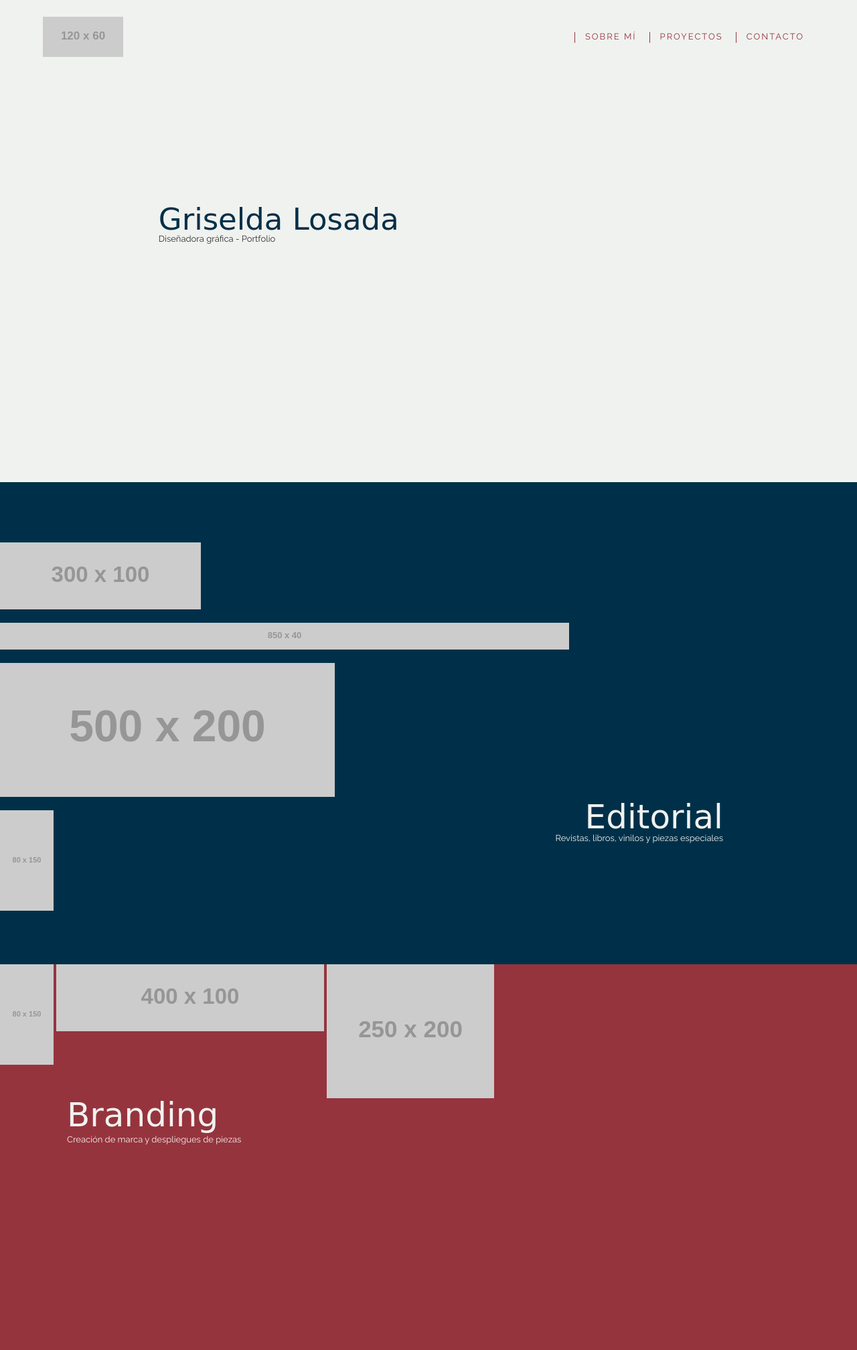
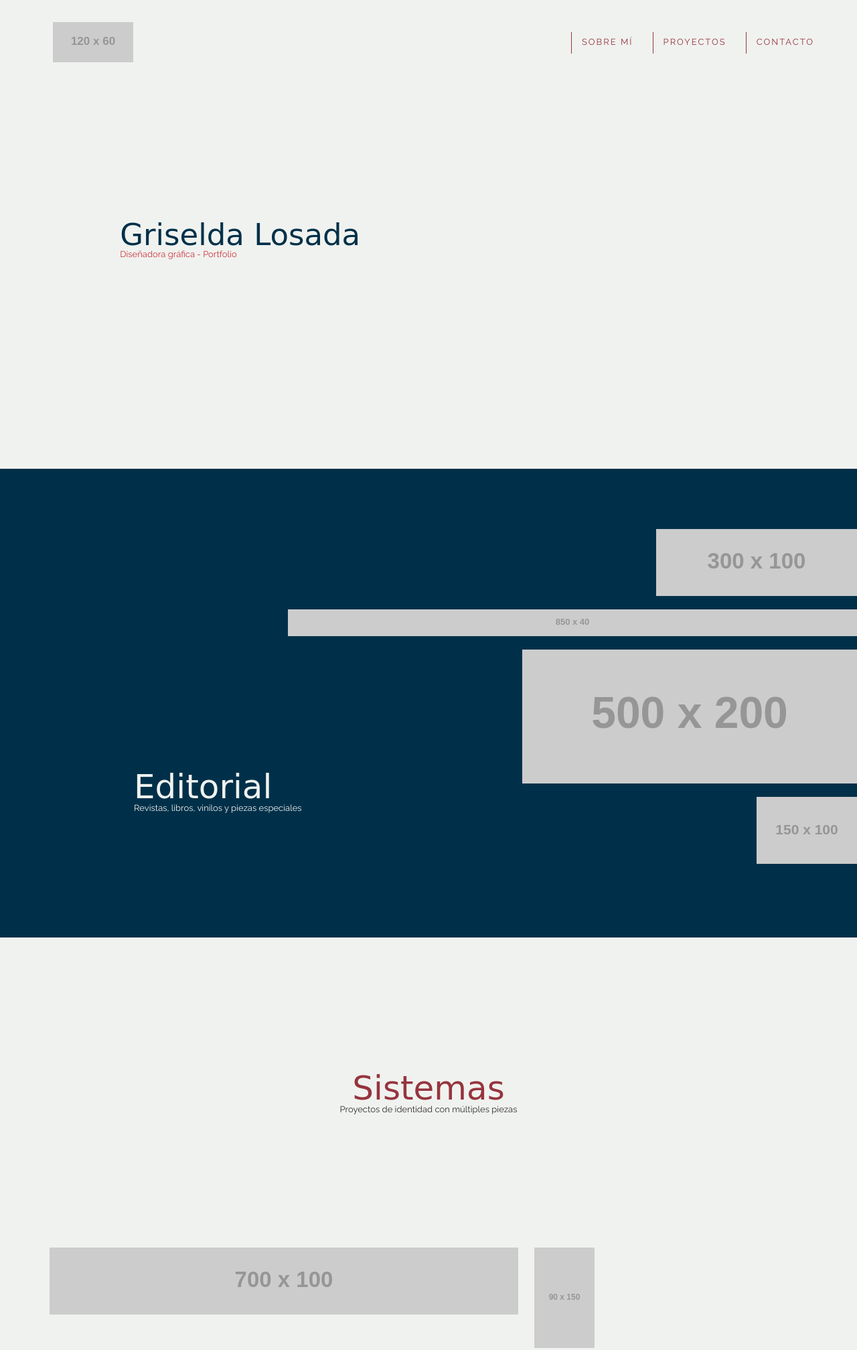
Before and after one commit to gylosada/trabajopractico, a plain HTML site: page index.html in a window 1280 px wide. Shown: the top 2016 px of the page at 67% size. Drawn offline with Linux system fonts and the light colour scheme; placeholder pictures from the web are drawn by us; a web font is replaced by a local one.

Commit message:
Agregando animaciones

```diff
--- a/css/style.css
+++ b/css/style.css
@@ -11,7 +11,7 @@ h1,h2{
 
 h1{
 	font-size: 45px;
-	padding-top: 220px;
+	padding-top: 200px;
 	color: #003049;
 }
 
@@ -44,23 +44,32 @@ section{
 	box-sizing: border-box;
 }
 
-/*-------- header --------*/
+/*------------ header ------------*/
+/*--
+header{
+	background-image: url(../imagenes/headerback.png);
+	background-origin: content-box;
+	background-repeat: no-repeat;
+	background-size: cover;
+}--*/
 
 
-header{
-	height: 720px;
+header div{
+	height: 700px;
 	padding-top: 25px;
 	box-sizing: border-box;
 }
 
+header div:nth-child(2){
+	padding-left: 10%;
+}
 
-.navprincipal a{
-	text-decoration: none;
-	font-family: "Raleway", arial, sans-serif;
-	font-size: 13px;
-	color: #96343E;
-	display: inline-block;
+.logo:hover{
+	filter: hue-rotate(100deg);
+	width: 100%;
+	height: auto;
 }
+
 
 .navprincipal{
 	box-sizing: border-box;
@@ -74,19 +83,45 @@ header{
 	box-sizing: border-box;
 }
 
+.navprincipal ul li:first-child,
+.navprincipal ul li:nth-child(2){
+	padding-right: 25px;
+}
+
+
 .navprincipal ul li{
 	list-style-type: none;
 	display: inline-block;
-	padding: 0 15px 0 15px;
 	border-left: 1px solid #96343E;
+	box-sizing: border-box;
 }
 
-/*-- Nav hover
-.navprincipal li:hover{
-	background-color: #96343E;
-	transition: 1s;
-	transform: scaleX(10);
-}--*/
+
+.navprincipal a{
+	font-family: "Raleway", arial, sans-serif;
+	font-size: 13px;
+	padding: 8px 0px 10px 15px;
+	color: #96343E;
+	display: inline-block;
+}
+
+
+
+/*----- Nav hover -----*/
+.navprincipal li:after {
+	display: block;
+	content: "";
+	border-bottom: 1px solid  #96343E;
+	transform: scaleX(0);
+	transition: transform 0.5s;
+}
+
+.navprincipal li:hover:after{
+	transform: scaleX(1);
+    transform-origin: 0% 100%;
+}
+/*-------------------------*/
+
 
 .menu{
 	text-decoration: none;
@@ -110,10 +145,15 @@ header{
 }
 
 
+header p{
+	color: #CE343E;
+}
+
+
 .icono{
 	position: absolute;
-	right: 80px;
-	bottom: 25px;
+	right: 70px;
+	bottom: 30px;
 }
 .icono a{
 	color: #9A9999;
@@ -122,14 +162,22 @@ header{
 	display: inline-block;
 }
 
+.icono a:last-child{
+	padding-right: 0;
+}
+
 .icono a:hover{
 	color: #96343E;
 	transform: scale(1.3);
-	transition: 0.4s;
+	transition: 0.3s;
+}
+
+h1:hover{
+	color: #96343E;
 }
 
 
-/*-------- Editorial --------*/
+/*------------ Editorial ------------*/
 
 
 .fondoazul{
@@ -137,26 +185,29 @@ header{
 }
 
 .editorial{
-	height: 720px;
+	height: 700px;
 }
 
 .editorial h2{
-	top: 475px;
-    right: 200px;
+	top: 450px;
+    left: 200px;
     color: #F0F2EF;
     font-size: 50px;
     position: absolute;
+    z-index: 250;
 }
 
 .editorial p{
-	top: 525px;
-    right: 200px;
+	top: 500px;
+    left: 200px;
     color: #F0F2EF;
     position: absolute;
 }
 
 .editorial article{
 	padding: 10px 0 10px 0;
+	z-index: 100;
+	text-align: right;
 }
 
 .editorial div{
@@ -164,27 +215,68 @@ header{
 }
 
 
-/*-------- Branding --------*/
 
-.fondobordo{
-	background: #96343E;
-	height: 720px;
+
+
+/*------------ Sistemas ------------*/
+
+.sistemas{
+	height: 700px;
+	overflow: hidden;
 }
 
-.fondobordo h2, .fondobordo p{
-	color: #F0F2EF;
+.sistemas h2{
+	color: #96343E;
+	text-align: center;
+	padding-top: 200px;
+}
+
+.sistemas p{
+	text-align: center;
+}
+
+.proyectos article{
+	display: inline-block;
+	padding: 200px 10px 0 10px;
+}
+
+
+
+/*------------ Branding ------------*/
+
+.branding{
+	background: #96343E;
+	height: 700px;
+}
+
+.branding h2{
+	color: #003049;
 	position: absolute;
 }
 
-.fondobordo h2{
+.branding p{
+	position: absolute;
+	color: #F0F2EF;
+}
+
+.branding h2{
 	top: 200px;
 	left: 100px;
 }
 
-.fondobordo p{
+.branding p{
 	top: 255px;
 	left: 100px;
 }
+
+
+
+/*------------ Especiales ------------*/
+.especiales{
+	height: 700px;
+}
+
+
 
 /*-------- Footer --------*/
 
@@ -202,7 +294,7 @@ footer div{
 
 footer ul li a, footer p{
 	color: #F0F2EF;
-	font-size: 13px;
+	font-size: 12px;
 	letter-spacing: 1px;
 }
 
--- a/index.html
+++ b/index.html
@@ -10,24 +10,24 @@
 </head>
 
 <body>
-	<header class="contenedor">
-		<div>
+	<header>
+		<div class="contenedor">
 			<nav class="navprincipal">
-				<a href="index.html" alt="gri"><img src="http://placehold.it/120x60"></a>
+				<a class="logo" href="index.html" alt="gri"><img src="http://placehold.it/120x60"></a>
 				<ul>
 					<li>
-						<a class="menu" href="sobremi.html">Sobre mí</a>
+						<a class="menu" href="#">Sobre mí</a>
 					</li>
 					<li>
-						<a class="menu" href="proyectos.html">Proyectos</a>
+						<a class="menu" href="#">Proyectos</a>
 					</li>
 					<li>
-						<a class="menu" href="contacto.html">Contacto</a>
+						<a class="menu" href="#">Contacto</a>
 					</li>
 				</ul>
 			</nav>
-			<div class="setenta">
-				<h1>Griselda Losada</h1>
+			<div>
+				<a href="#"><h1>Griselda Losada</h1></a>
 				<p>Diseñadora gráfica - Portfolio</p>
 			</div>
 			<nav class="contenedor">
@@ -48,11 +48,15 @@
 		</div>
 	</header>
 
-	<section>
-		<div class="fondoazul editorial">
-			<h2>Editorial</h2>
-			<p>Revistas, libros, vinilos y piezas especiales</p>
+
+
+
+
+	<section class="fondoazul">
+		<div class="editorial">
 			<div>
+				<h2>Editorial</h2>
+				<p>Revistas, libros, vinilos y piezas especiales</p>
 				<article>
 					<a href="#"><img src="http://placehold.it/300x100"></a>
 				</article>
@@ -63,48 +67,88 @@
 					<a href="#"><img src="http://placehold.it/500x200"></a>
 				</article>
 				<article>
-					<a href="#"><img src="http://placehold.it/80x150"></a>
+					<a href="#"><img src="http://placehold.it/150x100"></a>
+				</article>
+			</div>
+
+		</div>
+	</section>
+
+
+
+
+
+
+
+	<section>
+		<div class="sistemas contenedor">
+			<h2>Sistemas</h2>
+			<p>Proyectos de identidad con múltiples piezas</p>
+			<div class="proyectos">
+				<article>
+					<a href="#"><img src="http://placehold.it/700x100"></a>
+				</article>
+				<article>
+					<a href="#"><img src="http://placehold.it/90x150"></a>
+				</article>
+				<article>
+					<a href="#"><img src="http://placehold.it/300x30"></a>
 				</article>
 			</div>
 		</div>
 	</section>
 
-	<section>
-		<div class="fondobordo">
+
+
+
+
+
+	<section class="branding">
+		<div class="contenedor">
 			<h2>Branding</h2>
 			<p>Creación de marca y despliegues de piezas</p>
 			<div>
-				<a href="#"><img src="http://placehold.it/80x150"></a>
-				<a href="#"><img src="http://placehold.it/400x100"></a>
-				<a href="#"><img src="http://placehold.it/250x200"></a>
+				<article>
+					<a href="#"><img src="http://placehold.it/80x150"></a>
+				</article>
+				<article>
+					<a href="#"><img src="http://placehold.it/400x100"></a>
+				</article>
+				<article>
+					<a href="#"><img src="http://placehold.it/250x200"></a>
+				</article>
 			</div>
 		</div>
 	</section>
 
+
+
+
+
+
 	<section>
-		<div>
-			<h2>Sub título</h2>
-			<p>Lorem ipsum dolor sit amet, consectetur adipisicing elit.</p>
+		<div class="especiales contenedor">
+			<h2>Especiales</h2>
+			<p>Proyectos independientes de formato especial</p>
 			<div>
-				<a href="#"><img src="http://placehold.it/700x100"></a>
-				<a href="#"><img src="http://placehold.it/90x150"></a>
-				<a href="#"><img src="http://placehold.it/300x30"></a>
+				<article>
+					<a href="#"><img src="http://placehold.it/400x100"></a>
+				</article>
+				<article>
+						<a href="#"><img src="http://
+						placehold.it/500x200"></a>
+				</article>
+				<article>
+					<a href="#"><img src="http://placehold.it/100x50"></a>
+				</article>
+				<article>
+					<a href="#"><img src="http://placehold.it/700x50"></a>
+				</article>
 			</div>
 		</div>
 	</section>
 
-	<section>
-		<div>
-			<h2>Sub título</h2>
-			<p>Lorem ipsum dolor sit amet, consectetur adipisicing elit.</p>
-			<div>
-				<a href="#"><img src="http://placehold.it/400x100"></a>
-				<a href="#"><img src="http://placehold.it/500x200"></a>
-				<a href="#"><img src="http://placehold.it/100x50"></a>
-				<a href="#"><img src="http://placehold.it/700x50"></a>
-			</div>
-		</div>
-	</section>
+
 
 	<footer>
 		<div class="contenedor">
```
Also changed, not shown: imagenes/1.png (added), imagenes/headerback.png (added), 1 other file.
